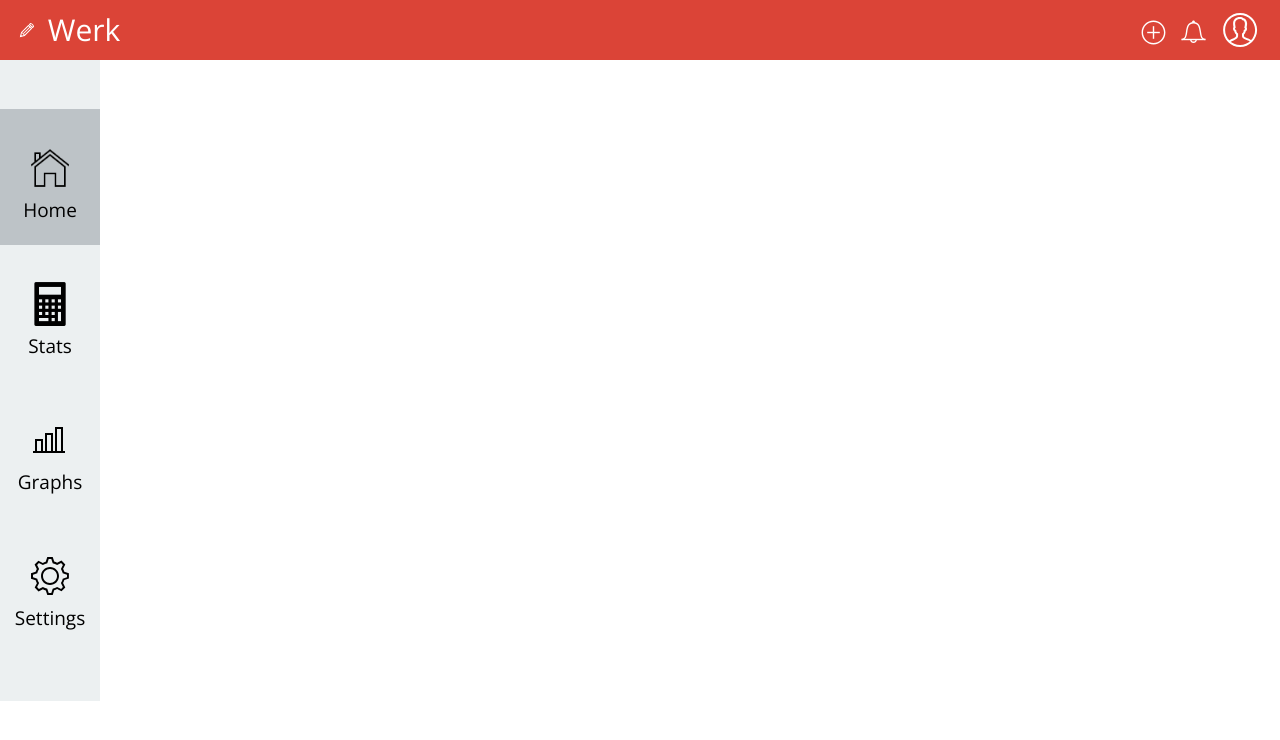
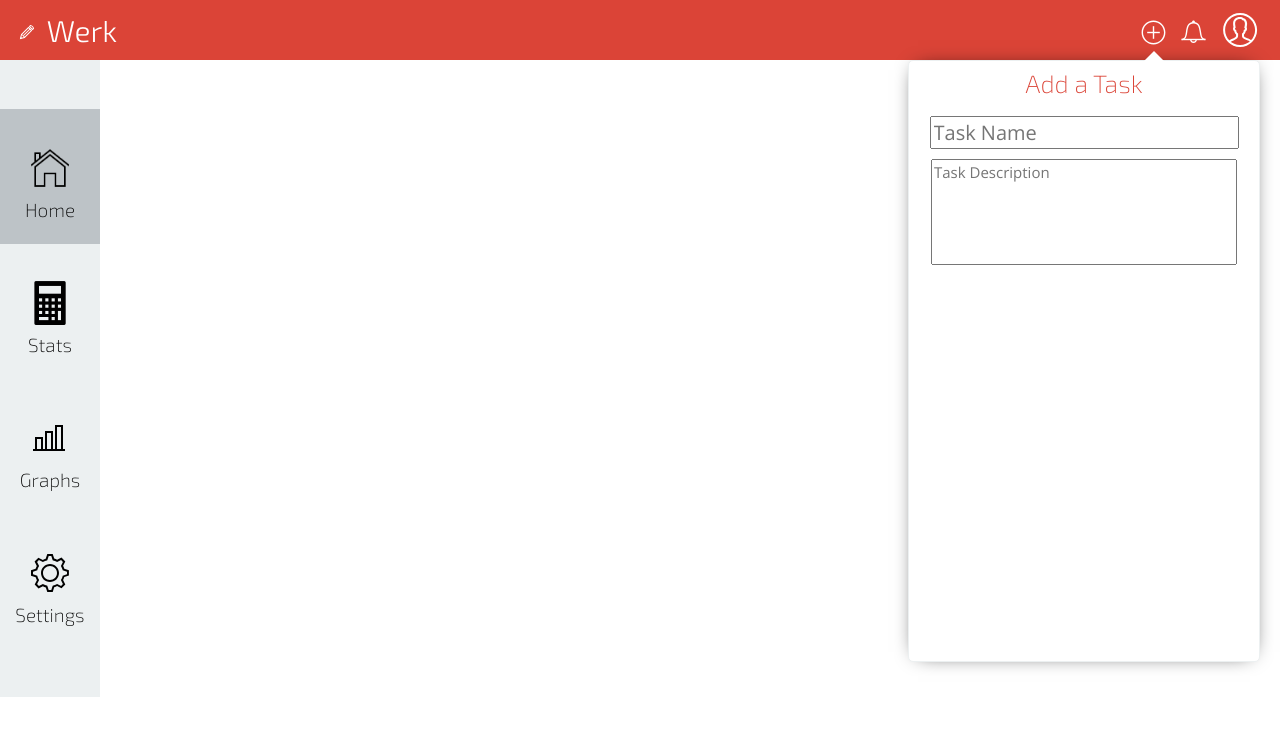
Before and after one commit to thegajan/werk, a PHP site: page /main.php in a window 1280 px wide. Shown: the top 740 px of the page. Run offline with PHP 8.4, Linux system fonts and the light colour scheme.

Commit message:
Added new font and made add task

```diff
--- a/css/header.css
+++ b/css/header.css
@@ -39,9 +39,20 @@ table {
     border-collapse: collapse;
     border-spacing: 0;
 }
-
+@font-face {
+    font-family: ex02-exlight;
+    src: url(/img_fonts/exo2/Exo2-ExtraLight.otf);
+}
+@font-face {
+    font-family: ex02-light;
+    src: url(/img_fonts/exo2/Exo2-Light.otf);
+}
+@font-face {
+    font-family: ex02;
+    src: url(/img_fonts/exo2/Exo2-Regular.otf);
+}
 header {
-    font-family: 'Open Sans', sans-serif;
+    font-family: 'EX02-LIGHT', sans-serif;
     font-weight: 300;
     background-color: #db4437;
     width: 100%;
@@ -55,7 +66,7 @@ header:after {
 }
 
 header #logo {
-    font-family: 'Open Sans', sans-serif;
+    font-family: 'EX02-LIGHT', sans-serif;
     font-weight: 300;
     float: left;
     color: #ffffff;
@@ -81,7 +92,7 @@ header nav {
     font-weight: 300;
 }
 
-header nav div{
+header nav div {
     display: inline-block;
 }
 
@@ -136,9 +147,67 @@ header nav div{
     cursor: pointer;
 }
 
-.icon--ei-pencil{
+.icon--ei-pencil {
     fill: #fff;
     width: 25px;
     height: 25px;
     cursor: pointer;
 }
+
+.bubble {
+    font-family: 'EX02-EXLIGHT', sans-serif;
+    font-size: 25px;
+    color: #000000;
+    text-align: center;
+    border: 1px solid #ecf0f1;
+    top: 60px;
+    right: 20px;
+    position: absolute;
+    width: 350px;
+    height: 600px;
+    padding: 0px;
+    background: #FFFFFF;
+    -webkit-border-radius: 5px;
+    -moz-border-radius: 5px;
+    border-radius: 5px;
+    box-shadow: 0 0 20px -10px #000;
+}
+
+.bubble:after {
+    content: '';
+    position: absolute;
+    border-style: solid;
+    border-width: 0 15px 15px;
+    border-color: #FFFFFF transparent;
+    display: block;
+    width: 0;
+    z-index: 1;
+    top: -10px;
+    left: 230px;
+}
+
+#add-drop-down .section {
+    display: block;
+    margin-left: auto;
+    margin-right: auto;
+}
+
+#add-drop-down h1 {
+    color: #DB4437;
+    padding: 10px;
+}
+
+textarea {
+    font-family: 'Open Sans', sans-serif;
+    font-size: 15px;
+    color: #000000;
+    font-weight: 300;
+    resize: none;
+    width: 300px;
+}
+#task-name{
+    font-family: "Open Sans", sans-serif;
+    margin: 10px;
+    font-size: 20px;
+    width: 86%;
+}
--- a/css/main.css
+++ b/css/main.css
@@ -3,7 +3,7 @@
     height: 100%;
     width: 100px;
     text-align: center;
-    font-family: 'Open Sans', sans-serif;
+    font-family: 'ex02-exlight', sans-serif;
     font-weight: 300;
     font-size: 19px;
     color: #000000;
--- a/header.php
+++ b/header.php
@@ -21,7 +21,9 @@
 
         <div id="logo">
             <ul>
-                <li onclick="document.location='main.php'"><div data-icon="ei-pencil"></div></li>
+                <li onclick="document.location='main.php'">
+                    <div data-icon="ei-pencil"></div>
+                </li>
                 </li>
                 <!--				<li style="cursor:pointer;" id="menuIcon"><img alt="menuBTN" src="images/MenuButton.png"></li>-->
                 <li onclick="document.location='main.php'" style="cursor: pointer;">Werk</li>
@@ -29,9 +31,21 @@
         </div>
     </div>
     <nav>
-        <div class="ico-shit other add"><div data-icon="ei-plus"></div></div>
-        <div class="ico-shit other"><div data-icon="ei-bell"></div></div>
-        <div class="ico-shit stuff"><div data-icon="ei-user"></div></div>
+        <div class="ico-shit other add">
+            <div data-icon="ei-plus"></div>
+            <div class="drop-down bubble" id="add-drop-down">
+                <h1>Add a Task</h1>
+                <input type="text" id="task-name" class="input section" name="task-name" placeholder="Task Name">
+                <textarea class="textarea seciton" id="taskDescription" rows="5" name="taskDescription"
+                          placeholder="Task Description"></textarea>
+            </div>
+        </div>
+        <div class="ico-shit other">
+            <div data-icon="ei-bell"></div>
+        </div>
+        <div class="ico-shit stuff">
+            <div data-icon="ei-user"></div>
+        </div>
         <!--    <ul>-->
         <!--    <li class="nav-li ico-font" id="add-task"><div data-icon="ei-plus"></div></li>-->
         <!--    <li class="nav-li ico-font" id="notifications"><div data-icon="ei-bell"></div></li>-->
```
Also changed, not shown: img_fonts/exo2/Exo2-ExtraLight.otf (added), img_fonts/exo2/Exo2-Light.otf (added), img_fonts/exo2/Exo2-Medium.otf (added), img_fonts/exo2/Exo2-Regular.otf (added). Lines whose indentation alone changed are shown as unchanged.
